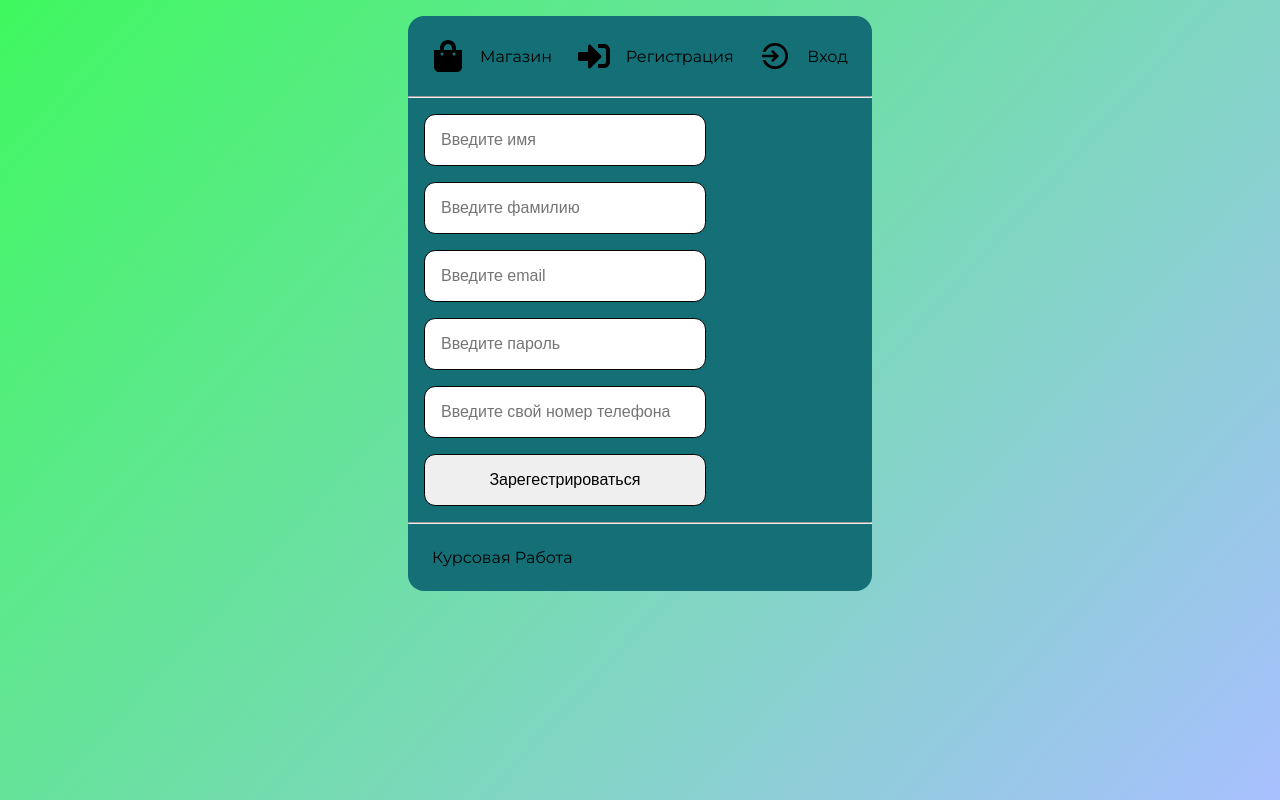
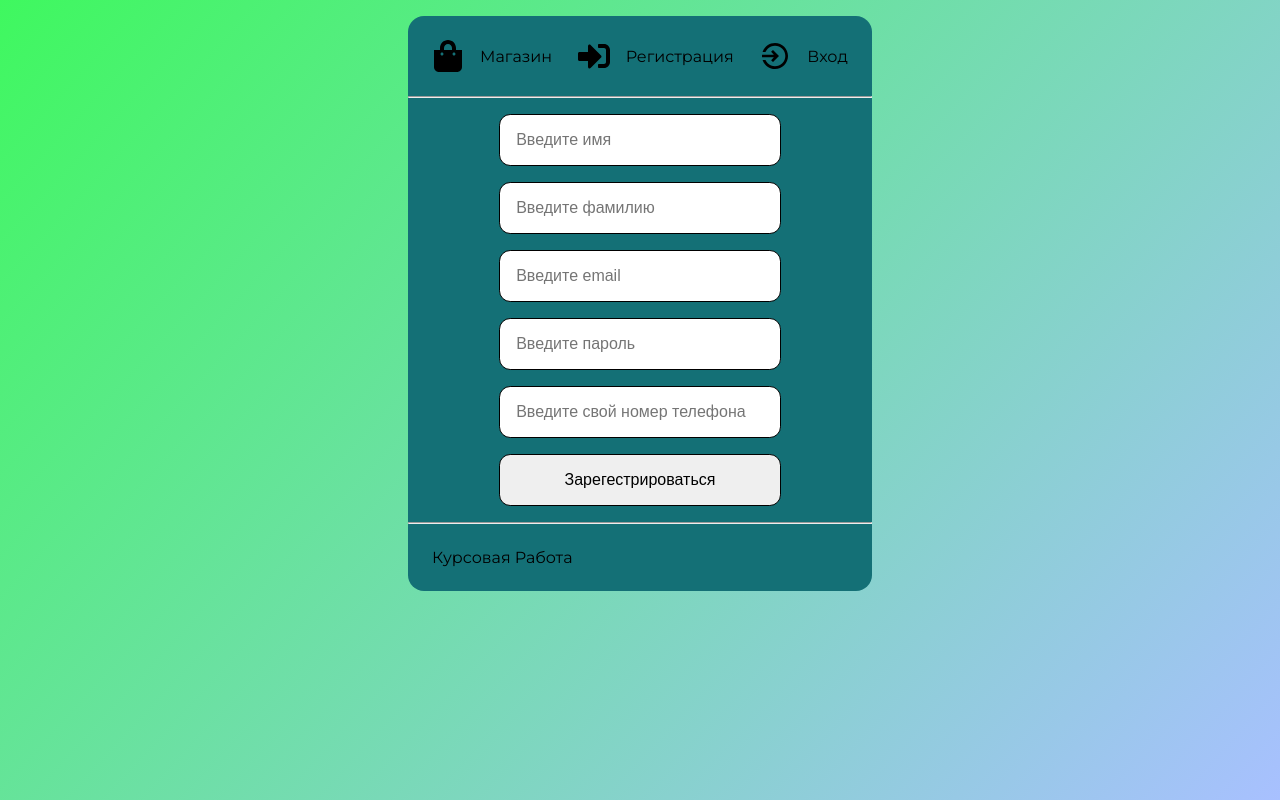
Before and after one commit to Seregungero/Kursach, a React (Create React App) app in the folder client/: page /register in a window 1280 px wide. Built offline with nearby package versions, Linux system fonts and the light colour scheme.

Commit message:
исправил баг со съезжающей формой

```diff
--- a/client/src/components/SignUp.jsx
+++ b/client/src/components/SignUp.jsx
@@ -63,7 +63,7 @@ const SignUp = ({ admins }) => {
         setUser({...user, password: sha256(e.target.value).toString()});
     }
 
-    return (<div>
+    return (<>
         <form className="SignUp">
             <input type="text" placeholder="Введите имя" onChange={(e) => setUser({...user, name: e.target.value})}/>
             <input type="text" placeholder="Введите фамилию" onChange={(e) => setUser({...user, surname: e.target.value})}/>
@@ -77,7 +77,7 @@ const SignUp = ({ admins }) => {
             <input type="button" value="Зарегестрироваться" onClick={sendFormRegister}/>
         </form>
         {(info.status) ? <ErrorMesage message={info} seter={infoFalse} /> : ""}
-    </div>
+    </>
     );
 }
 
```
